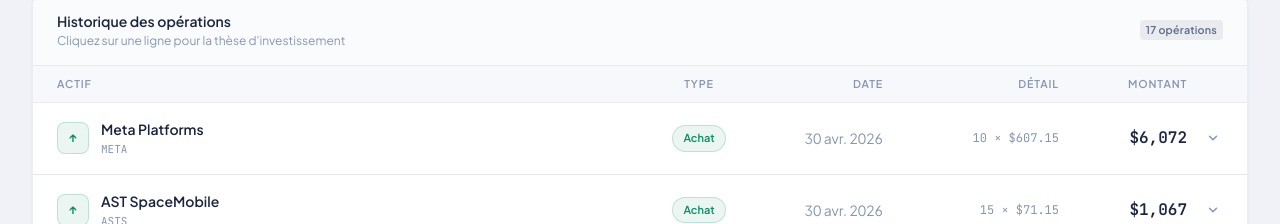
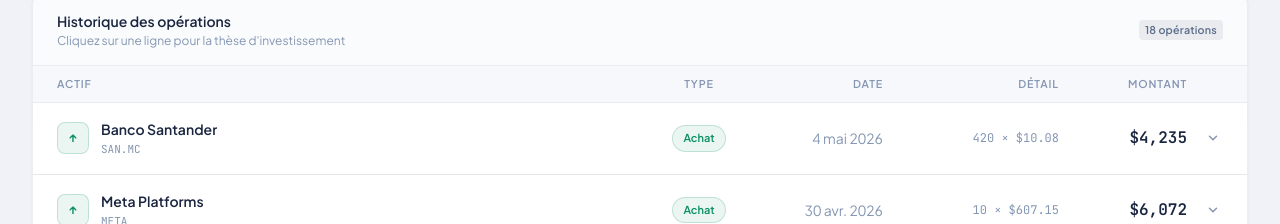
Before and after one commit to perriereti-sys/clermont-student-fund, a Next.js app in the folder clermont-student-fund/: page /mouvements in a window 1280 px wide. Shown: the part 384-608 px from the top of the page. Built offline with nearby package versions, Linux system fonts and the light colour scheme; no server answers.

Commit message:
feat: nouvelle position SAN.MC (Banco Santander), carte LatAm (São Paulo, Mexico, Buenos Aires, Bogotá)

```diff
--- a/clermont-student-fund/app/positions/page.tsx
+++ b/clermont-student-fund/app/positions/page.tsx
@@ -15,7 +15,7 @@
     color: '#2E75B6',
     description:
       'Positions de long terme qui ancrent le portefeuille. Faible rotation, volatilité maîtrisée, exposition diversifiée géographiquement et sectoriellement.',
-    targetCount: 6,
+    targetCount: 7,
   },
   {
     id: 'conviction',
--- a/clermont-student-fund/components/GeoSection.tsx
+++ b/clermont-student-fund/components/GeoSection.tsx
@@ -32,7 +32,7 @@
 ];
 
 const TICKER_ZONE: Record<string, string> = {
-  'SGO.PA': 'europe', 'EL.PA': 'europe', 'VIE.PA': 'europe', 'SAP.DE': 'europe',
+  'SGO.PA': 'europe', 'EL.PA': 'europe', 'VIE.PA': 'europe', 'SAP.DE': 'europe', 'SAN.MC': 'europe',
   'PAASI.PA': 'asia',
   'IONQ': 'americas', 'ASTS': 'americas', 'KRKNF': 'americas', 'META': 'americas',
   'GC=F': 'global', 'BTC-USD': 'global',
--- a/clermont-student-fund/components/MapChart.tsx
+++ b/clermont-student-fund/components/MapChart.tsx
@@ -11,9 +11,10 @@
 /* ── Portfolio exposure: only these countries are colored ────────────────── */
 
 const EXPOSURE: Record<string, string> = {
-  '250': 'europe',   // France  — Euronext Paris
-  '276': 'europe',   // Germany — XETRA
-  '840': 'americas', // USA     — NYSE / NASDAQ / OTC
+  '250': 'europe',   // France   — Euronext Paris
+  '276': 'europe',   // Germany  — XETRA
+  '724': 'europe',   // Spain    — BME Madrid (SAN.MC)
+  '840': 'americas', // USA      — NYSE / NASDAQ / OTC
   '392': 'asia', '156': 'asia', '410': 'asia', '158': 'asia',
   '356': 'asia', '702': 'asia', '360': 'asia', '458': 'asia',
   '764': 'asia', '608': 'asia', '36':  'asia',
@@ -67,7 +68,7 @@
 /* ── Country emoji (for tooltip) ─────────────────────────────────────────── */
 
 const COUNTRY_EMOJI: Record<string, string> = {
-  '250': '🇫🇷', '276': '🇩🇪', '840': '🇺🇸',
+  '250': '🇫🇷', '276': '🇩🇪', '724': '🇪🇸', '840': '🇺🇸',
   '392': '🇯🇵', '156': '🇨🇳', '410': '🇰🇷', '158': '🇹🇼',
   '356': '🇮🇳', '702': '🇸🇬', '360': '🇮🇩', '458': '🇲🇾',
   '764': '🇹🇭', '608': '🇵🇭', '36':  '🇦🇺',
@@ -115,13 +116,20 @@
   name: string; emoji: string;
   coords: [number, number]; zone: string;
   exchange: string; tickers: string[];
+  indirect?: boolean;
 }
 
 const CITY_MARKERS: CityMarker[] = [
   // ── Direct listings ────────────────────────────────────────────────────
   { name:'Paris',        emoji:'🗼', coords:[2.35,   48.86],  zone:'europe',   exchange:'Euronext Paris', tickers:['SGO.PA','EL.PA','VIE.PA','PAASI.PA'] },
   { name:'Francfort',    emoji:'🇩🇪', coords:[8.68,   50.11],  zone:'europe',   exchange:'XETRA',          tickers:['SAP.DE'] },
+  { name:'Madrid',       emoji:'🇪🇸', coords:[-3.70,  40.42],  zone:'europe',   exchange:'BME Madrid',     tickers:['SAN.MC'] },
   { name:'New York',     emoji:'🗽', coords:[-74.01, 40.71],  zone:'americas', exchange:'NYSE · NASDAQ',  tickers:['META','IONQ','ASTS','KRKNF','GC=F'] },
+  // ── Exposition LatAm via Banco Santander ───────────────────────────────
+  { name:'São Paulo',    emoji:'🇧🇷', coords:[-46.63,-23.55],  zone:'europe',   exchange:'Santander Brasil · ~27% des bénéfices',   tickers:['SAN.MC'], indirect:true },
+  { name:'Mexico',       emoji:'🇲🇽', coords:[-99.13, 19.43],  zone:'europe',   exchange:'Santander Mexico · ~14% des bénéfices',   tickers:['SAN.MC'], indirect:true },
+  { name:'Buenos Aires', emoji:'🇦🇷', coords:[-58.38,-34.60],  zone:'europe',   exchange:'Santander Argentine · ~8% des bénéfices', tickers:['SAN.MC'], indirect:true },
+  { name:'Bogotá',       emoji:'🇨🇴', coords:[-74.08,  4.71],  zone:'europe',   exchange:'Santander Colombie · ~7% des bénéfices',  tickers:['SAN.MC'], indirect:true },
   // ── PAASI.PA underlying markets ────────────────────────────────────────
   { name:'Tokyo',        emoji:'🇯🇵', coords:[139.69, 35.69],  zone:'asia', exchange:'TSE',       tickers:['PAASI.PA'] },
   { name:'Séoul',        emoji:'🇰🇷', coords:[126.978,37.566], zone:'asia', exchange:'KRX',       tickers:['PAASI.PA'] },
@@ -277,7 +285,7 @@
           {CITY_MARKERS.map((m) => {
             const color    = ZONE_COLOR[m.zone];
             const isActive = activeMarker === m.name;
-            const isDirect = m.tickers.some(t => t !== 'PAASI.PA');
+            const isDirect = !m.indirect && m.tickers.some(t => t !== 'PAASI.PA');
             const cw = 122 * s;
             const ch = 64  * s;
             const cx2 = -cw / 2;
--- a/clermont-student-fund/components/positions/BucketSection.tsx
+++ b/clermont-student-fund/components/positions/BucketSection.tsx
@@ -27,6 +27,7 @@
     { ticker: 'EL.PA',    name: 'EssilorLuxottica' },
     { ticker: 'VIE.PA',   name: 'Veolia Environnement' },
     { ticker: 'SAP.DE',   name: 'SAP' },
+    { ticker: 'SAN.MC',   name: 'Banco Santander' },
   ],
   conviction: [
     { ticker: 'ASTS', name: 'AST SpaceMobile' },
--- a/clermont-student-fund/data/movements.json
+++ b/clermont-student-fund/data/movements.json
@@ -204,5 +204,17 @@
       "totalEUR": 4206,
       "justification": "Ouverture d'une position sur SAP, leader européen du logiciel d'entreprise (ERP, cloud). Transition cloud en forte accélération avec RISE with SAP, croissance récurrente des revenus SaaS. Positionnement défensif sur la tech européenne avec un pricing power élevé et une base client très fidélisée."
     }
+    ,{
+      "id": "18",
+      "date": "2026-05-04",
+      "type": "BUY",
+      "ticker": "SAN.MC",
+      "name": "Banco Santander",
+      "quantity": 420,
+      "price": 10.084,
+      "currency": "EUR",
+      "totalEUR": 4235,
+      "justification": "Ouverture d'une position sur Banco Santander, première banque de la zone euro par actifs. Valorisation attractive (P/E < 8x) et ROE en forte amélioration (>12%). La thèse repose sur la diversification géographique unique du groupe : le Brésil, le Mexique, l'Argentine et la Colombie représentent plus de 50% des bénéfices, offrant une exposition aux marchés émergents latino-américains à travers un titre européen coté sur le BME de Madrid. Double vecteur de création de valeur : redressement européen + croissance LatAm."
+    }
   ]
 }
--- a/clermont-student-fund/data/portfolio.json
+++ b/clermont-student-fund/data/portfolio.json
@@ -136,9 +136,21 @@
       "avgBuyPrice": 607.15,
       "currency": "USD",
       "buyDate": "2026-04-30"
+    },
+    {
+      "id": "12",
+      "name": "Banco Santander",
+      "ticker": "SAN.MC",
+      "type": "action",
+      "sector": "Finance",
+      "category": "socle",
+      "quantity": 420,
+      "avgBuyPrice": 10.084,
+      "currency": "EUR",
+      "buyDate": "2026-05-04"
     }
   ],
-  "cashUSD": 49103,
+  "cashUSD": 44487,
   "initialValueUSD": 100000,
   "startDate": "2026-01-01",
   "baseCurrency": "USD"
```
